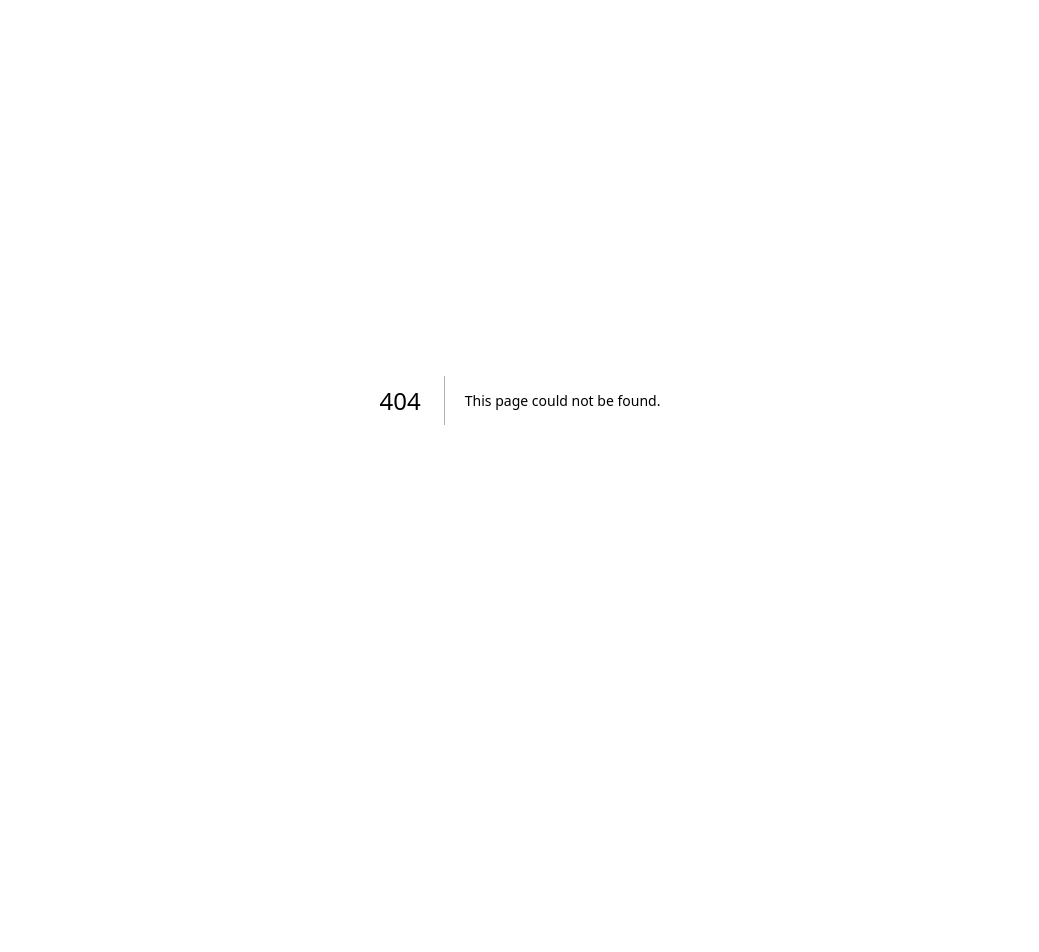
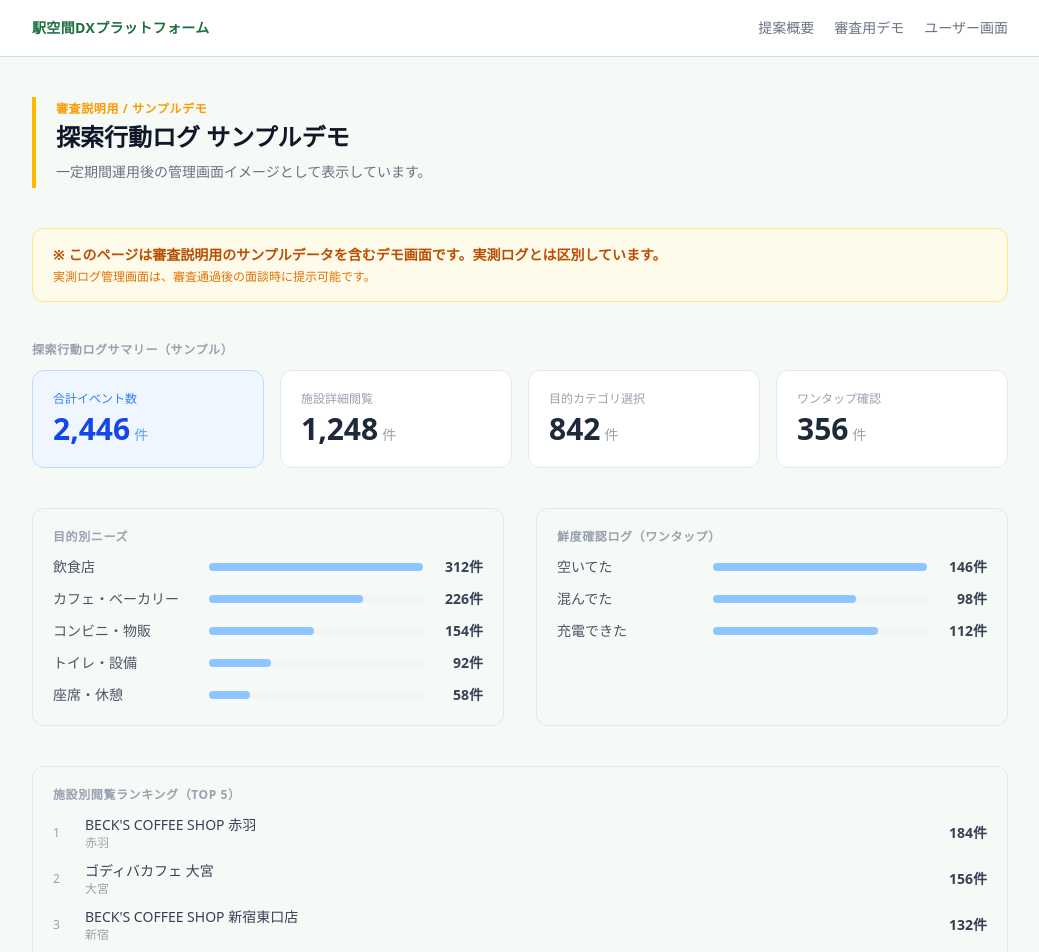
Before and after one commit to a-kobayashi-arch/ekimap-web, a Next.js app: page /jr/demo-sample in a window 1280 px wide. Before the commit this address had no page. Shown: the top 952 px of the page, without its empty margins (120-1159 px from the left). Before the commit the page ends 800 px from the top, so only its background shows below. Built offline with nearby package versions, Linux system fonts and the light colour scheme.

Commit message:
feat: add review demo sample and clarify log displays

```diff
--- /dev/null
+++ b/app/jr/demo-sample/page.tsx
@@ -0,0 +1,209 @@
+import Link from "next/link";
+
+// ── サンプルデータ（静的定数） ──────────────────────────
+// ※ 実ログではありません。審査説明用のサンプル値です。
+
+const SAMPLE_SUMMARY = {
+  facilityDetailOpen: 1248,
+  categorySelect:     842,
+  oneTapStatus:       356,
+};
+
+const SAMPLE_ONE_TAP = [
+  { label: "空いてた",    count: 146 },
+  { label: "混んでた",    count:  98 },
+  { label: "充電できた",  count: 112 },
+];
+
+const SAMPLE_CATEGORIES = [
+  { category: "飲食店",          count: 312 },
+  { category: "カフェ・ベーカリー", count: 226 },
+  { category: "コンビニ・物販",    count: 154 },
+  { category: "トイレ・設備",      count:  92 },
+  { category: "座席・休憩",        count:  58 },
+];
+
+// 実在施設名（大宮・赤羽・新宿・池袋の既存データより）
+const SAMPLE_RANKING = [
+  { name: "BECK'S COFFEE SHOP 赤羽",      station: "赤羽",   count: 184 },
+  { name: "ゴディバカフェ 大宮",            station: "大宮",   count: 156 },
+  { name: "BECK'S COFFEE SHOP 新宿東口店", station: "新宿",   count: 132 },
+  { name: "成城石井 赤羽きた",             station: "赤羽",   count: 118 },
+  { name: "NewDays 池袋西口店",            station: "池袋",   count:  96 },
+];
+
+// ── 共通コンポーネント ────────────────────────────────
+
+function SectionHeader({ title }: { title: string }) {
+  return (
+    <p className="text-xs font-semibold text-gray-400 uppercase tracking-wider mb-3">
+      {title}
+    </p>
+  );
+}
+
+function MetricCard({
+  label,
+  value,
+  unit,
+  accent = false,
+}: {
+  label: string;
+  value: number;
+  unit: string;
+  accent?: boolean;
+}) {
+  return (
+    <div
+      className={`rounded-xl border p-5 ${
+        accent ? "bg-blue-50 border-blue-200" : "bg-white border-gray-200"
+      }`}
+    >
+      <p className={`text-xs font-medium mb-1 ${accent ? "text-blue-500" : "text-gray-400"}`}>
+        {label}
+      </p>
+      <div className="flex items-baseline gap-1">
+        <span className={`text-3xl font-bold ${accent ? "text-blue-700" : "text-gray-800"}`}>
+          {value.toLocaleString()}
+        </span>
+        <span className={`text-sm ${accent ? "text-blue-400" : "text-gray-400"}`}>{unit}</span>
+      </div>
+    </div>
+  );
+}
+
+function BarRow({ label, count, max, sub }: { label: string; count: number; max: number; sub?: string }) {
+  const pct = max > 0 ? Math.round((count / max) * 100) : 0;
+  return (
+    <div className="flex items-center gap-3 text-sm">
+      <span className="text-gray-600 w-36 shrink-0 truncate">{label}</span>
+      <div className="flex-1 bg-gray-100 rounded-full h-2">
+        <div
+          className="bg-blue-300 h-2 rounded-full"
+          style={{ width: `${pct}%` }}
+        />
+      </div>
+      <span className="font-semibold text-gray-700 w-12 text-right shrink-0">{count}件</span>
+      {sub && <span className="text-xs text-gray-400 shrink-0">{sub}</span>}
+    </div>
+  );
+}
+
+// ── メインページ ─────────────────────────────────────
+
+export default function JrDemoSamplePage() {
+  const maxCat = SAMPLE_CATEGORIES[0].count;
+  const maxOtp = Math.max(...SAMPLE_ONE_TAP.map((x) => x.count));
+  const maxRank = SAMPLE_RANKING[0].count;
+
+  return (
+    <div className="max-w-5xl mx-auto px-6 py-10 space-y-10">
+
+      {/* ── タイトル ── */}
+      <div className="border-l-4 border-amber-400 pl-5 py-1">
+        <p className="text-xs font-semibold text-amber-500 uppercase tracking-wider mb-1">
+          審査説明用 / サンプルデモ
+        </p>
+        <h1 className="text-2xl font-bold text-gray-900 mb-2">
+          探索行動ログ サンプルデモ
+        </h1>
+        <p className="text-sm text-gray-500 leading-relaxed max-w-3xl">
+          一定期間運用後の管理画面イメージとして表示しています。
+        </p>
+      </div>
+
+      {/* ── 必須注記バナー ── */}
+      <div className="bg-amber-50 border border-amber-200 rounded-xl px-5 py-4 space-y-1">
+        <p className="text-sm font-semibold text-amber-700">
+          ※ このページは審査説明用のサンプルデータを含むデモ画面です。実測ログとは区別しています。
+        </p>
+        <p className="text-xs text-amber-600">
+          実測ログ管理画面は、審査通過後の面談時に提示可能です。
+        </p>
+      </div>
+
+      {/* ── サマリーカード ── */}
+      <div>
+        <SectionHeader title="探索行動ログサマリー（サンプル）" />
+        <div className="grid grid-cols-2 md:grid-cols-4 gap-4">
+          <MetricCard
+            label="合計イベント数"
+            value={SAMPLE_SUMMARY.facilityDetailOpen + SAMPLE_SUMMARY.categorySelect + SAMPLE_SUMMARY.oneTapStatus}
+            unit="件"
+            accent
+          />
+          <MetricCard label="施設詳細閲覧"      value={SAMPLE_SUMMARY.facilityDetailOpen} unit="件" />
+          <MetricCard label="目的カテゴリ選択"  value={SAMPLE_SUMMARY.categorySelect}     unit="件" />
+          <MetricCard label="ワンタップ確認"    value={SAMPLE_SUMMARY.oneTapStatus}       unit="件" />
+        </div>
+      </div>
+
+      {/* ── 目的別ニーズ ＋ 鮮度確認ログ ── */}
+      <div className="grid grid-cols-1 md:grid-cols-2 gap-8">
+
+        {/* 目的別ニーズ */}
+        <div className="border border-gray-200 rounded-xl p-5">
+          <SectionHeader title="目的別ニーズ" />
+          <div className="space-y-3">
+            {SAMPLE_CATEGORIES.map((c) => (
+              <BarRow key={c.category} label={c.category} count={c.count} max={maxCat} />
+            ))}
+          </div>
+        </div>
+
+        {/* 鮮度確認ログ */}
+        <div className="border border-gray-200 rounded-xl p-5">
+          <SectionHeader title="鮮度確認ログ（ワンタップ）" />
+          <div className="space-y-3">
+            {SAMPLE_ONE_TAP.map((item) => (
+              <BarRow key={item.label} label={item.label} count={item.count} max={maxOtp} />
+            ))}
+          </div>
+        </div>
+      </div>
+
+      {/* ── 施設別閲覧ランキング ── */}
+      <div className="border border-gray-200 rounded-xl p-5">
+        <SectionHeader title="施設別閲覧ランキング（TOP 5）" />
+        <div className="space-y-2.5">
+          {SAMPLE_RANKING.map((f, i) => (
+            <div key={f.name} className="flex items-center gap-3">
+              <span className="text-xs text-gray-400 w-5 shrink-0">{i + 1}</span>
+              <div className="flex-1 min-w-0">
+                <p className="text-sm text-gray-700 truncate">{f.name}</p>
+                <p className="text-xs text-gray-400">{f.station}</p>
+              </div>
+              <BarRow label="" count={f.count} max={maxRank} />
+            </div>
+          ))}
+        </div>
+      </div>
+
+      {/* ── 説明カード ── */}
+      <div className="bg-[#F6FAF7] border border-[#c8e6d0] rounded-xl p-6">
+        <p className="text-xs font-semibold text-gray-400 uppercase tracking-wider mb-3">
+          この画面で分かること
+        </p>
+        <p className="text-sm text-gray-600 leading-relaxed">
+          このサンプル画面では、施設詳細閲覧・目的カテゴリ選択・ワンタップ確認をもとに、
+          駅ナカ利用者がどの施設・目的に関心を持っているかを可視化します。
+          採択後は、対象駅・対象施設の実ログをもとに、送客改善・混雑緩和・施設運営判断に活用できます。
+        </p>
+        <div className="mt-4 flex flex-wrap gap-3">
+          <Link
+            href="/jr"
+            className="text-xs text-gray-500 border border-gray-200 px-3 py-1.5 rounded hover:border-gray-400 hover:text-gray-700 transition-all"
+          >
+            ← 提案ページに戻る（/jr）
+          </Link>
+        </div>
+      </div>
+
+      {/* ── フッター注記 ── */}
+      <div className="text-xs text-gray-400 pt-4 border-t border-gray-100 space-y-1">
+        <p>※ 本画面に表示されている数値はすべてサンプルデータです。実際の取得ログとは異なります。</p>
+        <p>※ 実測ログ管理画面は、審査通過後の面談時に提示可能です。</p>
+      </div>
+    </div>
+  );
+}
--- a/app/jr/demo/page.tsx
+++ b/app/jr/demo/page.tsx
@@ -644,7 +644,7 @@ export default function JrDemoPage() {
       <div className="border border-gray-200 rounded-xl overflow-hidden">
         <div className="bg-[#F6FAF7] border-b border-[#c8e6d0] px-5 py-3">
           <p className="text-xs font-semibold text-gray-500 uppercase tracking-wider">
-            駅ナカ探索データ サマリー（過去7日）
+            探索行動ログサマリー（過去7日）
           </p>
         </div>
 
@@ -652,7 +652,7 @@ export default function JrDemoPage() {
           <div className="p-5 space-y-6">
             {/* 説明文 */}
             <p className="text-xs text-gray-400 leading-relaxed">
-              ユーザーが改札内施設を探す過程で発生する閲覧・目的選択・状態確認ログを集計します。
+              施設詳細閲覧、目的カテゴリ選択、ワンタップ確認など、駅ナカ探索中の行動ログを集計します。
               POSやSuica統計だけでは把握しにくい、購買前の探索行動や施設検討データを可視化します。
             </p>
 
--- a/app/jr/layout.tsx
+++ b/app/jr/layout.tsx
@@ -20,17 +20,11 @@ export default function JrLayout({ children }: { children: React.ReactNode }) {
             <Link href="/jr" className="hover:text-gray-800 transition-colors">
               提案概要
             </Link>
-            <Link href="/jr/demo" className="hover:text-gray-800 transition-colors">
-              デモを見る
+            <Link href="/jr/demo-sample" className="hover:text-gray-800 transition-colors">
+              審査用デモ
             </Link>
-            <Link href="/jr/logs" className="hover:text-gray-800 transition-colors">
-              ログ確認
-            </Link>
-            <Link
-              href="/"
-              className="hover:text-gray-800 transition-colors"
-            >
-              ← 一般向けサイト
+            <Link href="/" className="hover:text-gray-800 transition-colors">
+              ユーザー画面
             </Link>
           </nav>
         </div>
--- a/app/jr/logs/page.tsx
+++ b/app/jr/logs/page.tsx
@@ -509,7 +509,7 @@ export default function JrLogsPage() {
       {/* ── フッター注記 ── */}
       <div className="text-xs text-gray-400 pt-4 border-t border-gray-100">
         <p>
-          ※ 本画面は Vercel KV に蓄積された日次集計データを表示します。KV 未接続環境ではすべて 0 件と表示されます。
+          ※ 本画面は蓄積された探索行動ログをもとに日次集計を表示します。ログ未取得の環境ではすべて 0 件と表示されます。
         </p>
       </div>
     </div>
--- a/app/jr/page.tsx
+++ b/app/jr/page.tsx
@@ -127,10 +127,10 @@ function HeroSection() {
         </p>
         <div className="flex items-center gap-4">
           <Link
-            href="/jr/demo"
+            href="/jr/demo-sample"
             className="inline-block bg-white text-[#1A7040] font-semibold px-6 py-3 rounded text-sm hover:bg-gray-100 transition-colors"
           >
-            動くデモを見る →
+            審査用デモを見る →
           </Link>
           <a
             href="#poc-theme"
@@ -357,10 +357,10 @@ function LiveStatsSection({ totalStations, totalFacilities, insideFacilities, kv
         </div>
         <div className="flex gap-3 flex-wrap">
           <Link
-            href="/jr/demo"
+            href="/jr/demo-sample"
             className="inline-block px-4 py-2 text-sm font-semibold bg-white text-[#1A7040] rounded hover:bg-gray-100 transition-colors"
           >
-            デモを見る →
+            審査用デモ →
           </Link>
           <Link
             href="/"
@@ -384,10 +384,10 @@ function LiveStatsSection({ totalStations, totalFacilities, insideFacilities, kv
         </div>
       </div>
 
-      {/* 動的指標：KV 実績 */}
+      {/* 動的指標：チェックイン・訪問ログ実績 */}
       <div>
         <p className="text-xs font-semibold text-green-200 uppercase tracking-wider mb-4">
-          実績データ（リアルタイム集計）
+          チェックイン・訪問ログ実績
         </p>
         {hasCheckins ? (
           <div className="grid grid-cols-2 md:grid-cols-4 gap-4">
@@ -420,11 +420,7 @@ function LiveStatsSection({ totalStations, totalFacilities, insideFacilities, kv
           /* KV は繋がっているが実績データがまだない */
           <div className="border border-[#155d35] rounded-lg p-6 text-center">
             <p className="text-green-200 text-sm">
-              データ蓄積中。
-              <Link href="/jr/demo" className="text-white underline ml-1 hover:text-green-100">
-                デモページ
-              </Link>
-              でチェックインすると実績が反映されます。
+              データ蓄積中。利用者が施設ページでチェックインすると実績が反映されます。
             </p>
           </div>
         ) : (
@@ -494,7 +490,7 @@ function StationBreakdownSection({
       <SectionLabel>駅別実績データ</SectionLabel>
       <SectionHeading>主要PoC駅ごとの状況</SectionHeading>
       <p className="text-sm text-gray-500 mb-8 -mt-2">
-        新宿・大宮・赤羽の3駅を対象に、施設データとチェックイン実績を駅単位で確認できます。
+        新宿・大宮・赤羽の3駅を対象に、施設チェックイン・駅訪問ログの取得状況を駅単位で確認できます。
       </p>
 
       <div className="border border-[#c8e6d0] rounded-xl overflow-hidden">
@@ -559,10 +555,10 @@ function StationBreakdownSection({
                   </td>
                   <td className="px-5 py-4">
                     <Link
-                      href={`/jr/demo?station=${slug}`}
+                      href="/jr/demo-sample"
                       className="text-xs text-[#1A7040] hover:text-[#0d4a25] border border-[#c8e6d0] px-2 py-1 rounded hover:border-[#1A7040] transition-all"
                     >
-                      デモを見る →
+                      審査用デモ →
                     </Link>
                   </td>
                 </tr>
@@ -579,10 +575,10 @@ function StationBreakdownSection({
 
       <div className="mt-4 text-right">
         <Link
-          href="/jr/demo"
+          href="/jr/demo-sample"
           className="text-sm text-gray-500 hover:text-gray-800 transition-colors"
         >
-          /jr/demo で詳細データを確認 →
+          審査用デモで詳細を確認 →
         </Link>
       </div>
     </Section>
@@ -817,10 +813,10 @@ function TeamSection() {
 
       <div className="mt-10 text-center">
         <Link
-          href="/jr/demo"
+          href="/jr/demo-sample"
           className="inline-block bg-[#1A7040] text-white font-semibold px-8 py-4 rounded text-sm hover:bg-[#155d35] transition-colors"
         >
-          実際に動くデモを確認する →
+          審査用デモを確認する →
         </Link>
       </div>
     </Section>
```
